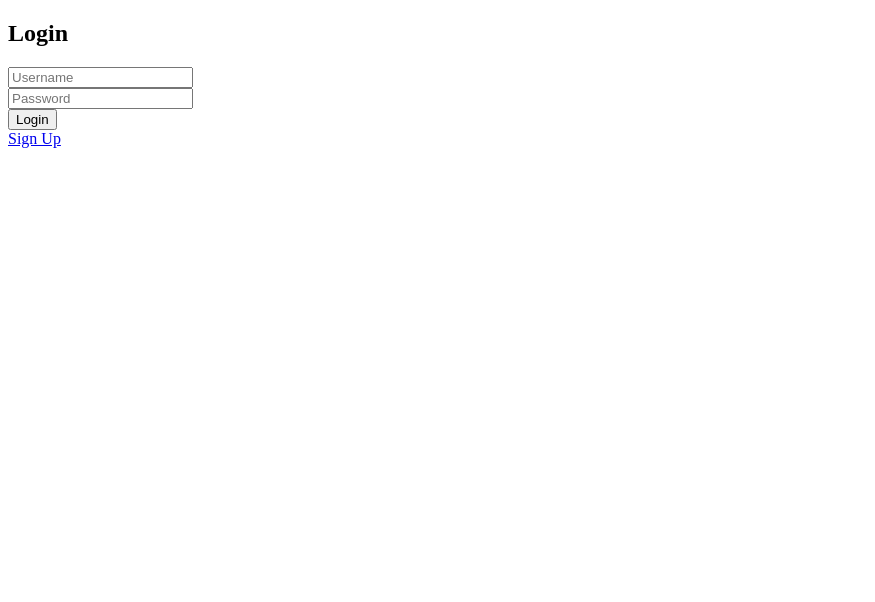
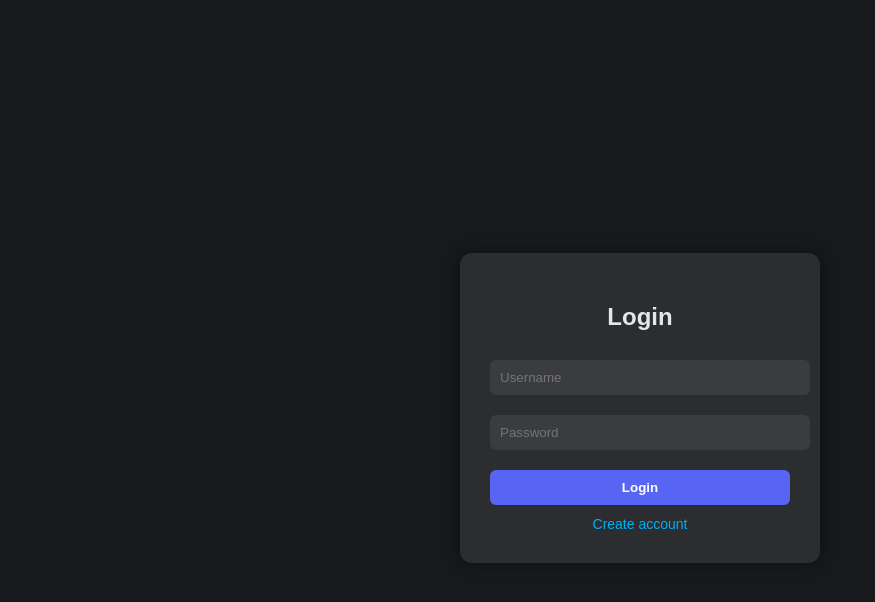
Before and after one commit to kooldude62/EPICKALL, a website: page public/login.html in a window 1280 px wide. Shown: the whole page, without its empty margins (0-875 px from the left). Drawn offline with Linux system fonts and the light colour scheme.

Commit message:
Update login.html

```diff
--- a/public/login.html
+++ b/public/login.html
@@ -1,16 +1,36 @@
 <!DOCTYPE html>
-<html lang="en">
+<html>
 <head>
   <meta charset="UTF-8">
   <title>Login</title>
+  <style>
+    body {
+      background: #18191c; color: #e4e6eb; font-family: Arial;
+      display: flex; justify-content: center; align-items: center; height: 100vh;
+    }
+    .card {
+      background: #2b2d31; padding: 30px; border-radius: 12px;
+      width: 300px; text-align: center; box-shadow: 0 0 15px rgba(0,0,0,0.4);
+      animation: fadeIn 0.5s ease;
+    }
+    input, button {
+      width: 100%; padding: 10px; margin: 10px 0;
+      border-radius: 6px; border: none;
+    }
+    input { background: #3a3c40; color: white; }
+    button { background: #5865f2; color: white; font-weight: bold; cursor: pointer; }
+    button:hover { background: #4752c4; }
+    a { color: #00aff4; text-decoration: none; font-size: 14px; }
+    @keyframes fadeIn { from {opacity:0; transform: translateY(20px);} to {opacity:1; transform: translateY(0);} }
+  </style>
 </head>
 <body>
-  <h2>Login</h2>
-  <form action="/login" method="POST">
-    <input name="username" placeholder="Username" required><br>
-    <input name="password" type="password" placeholder="Password" required><br>
+  <form class="card" method="POST" action="/login">
+    <h2>Login</h2>
+    <input type="text" name="username" placeholder="Username" required>
+    <input type="password" name="password" placeholder="Password" required>
     <button type="submit">Login</button>
+    <a href="/signup.html">Create account</a>
   </form>
-  <a href="/signup.html">Sign Up</a>
 </body>
 </html>
```
